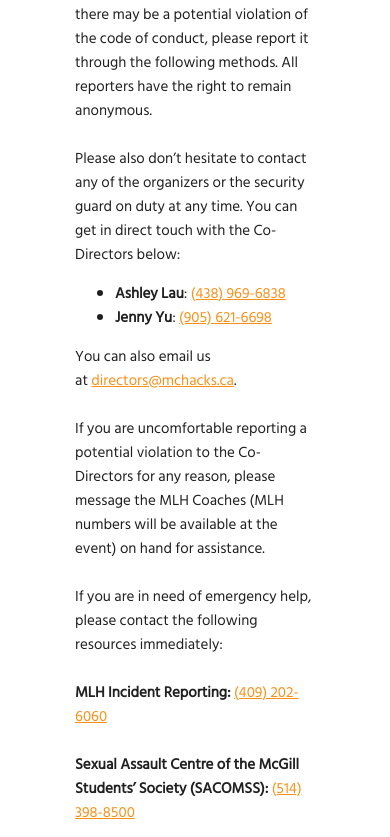
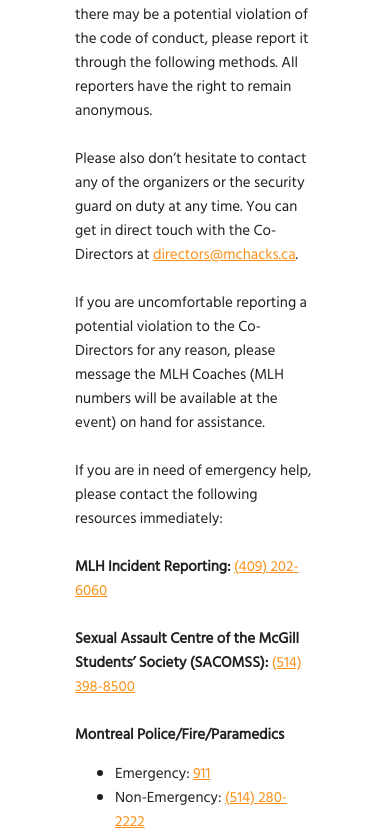
Before and after one commit to hackmcgill/mchacks11, a Gatsby site: page /code-of-conduct in a window 390 px wide. Shown: the part 3485-4322 px from the top of the page. Built offline with nearby package versions, Linux system fonts and the light colour scheme; Gatsby itself is replaced by a stand-in of ours.

Commit message:
feat: remove phone numbers from code of conduct

```diff
--- a/src/components/DocPages/CodeofConduct.jsx
+++ b/src/components/DocPages/CodeofConduct.jsx
@@ -99,16 +99,7 @@ const CodeOfConduct = () => (
           <br></br>
           Please also don’t hesitate to contact any of the organizers or the
           security guard on duty at any time. You can get in direct touch with
-          the Co-Directors below:
-          <ul>
-            <li>
-              <b>Ashley Lau</b>: <a href="tel:438-969-6838">(438) 969-6838</a>{" "}
-            </li>
-            <li>
-              <b>Jenny Yu</b>: <a href="tel:905-621-6698">(905) 621-6698</a>
-            </li>
-          </ul>
-          You can also email us at&nbsp;
+          the Co-Directors at&nbsp;
           <a href="mailto:directors@mchacks.ca" target="_top">
             directors@mchacks.ca
           </a>
@@ -155,7 +146,7 @@ const CodeOfConduct = () => (
           any time.
           <br></br>
           <br></br>
-          Last modified on September 14, 2022.
+          Last modified on November 15, 2023.
         </p>
       </Text>
     </Content>
```
